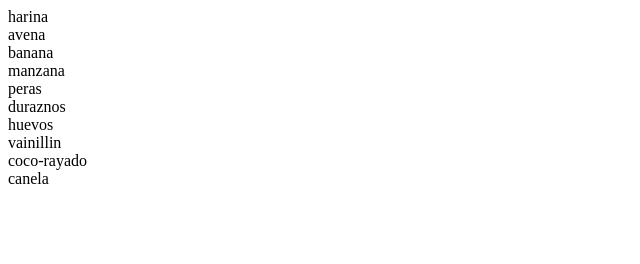
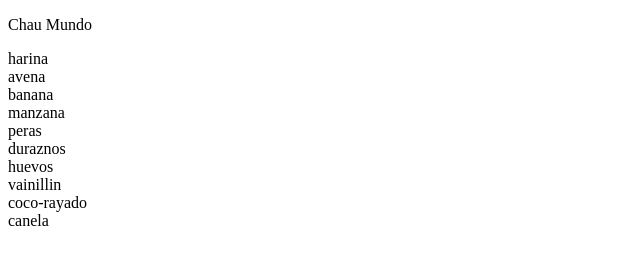
Before and after one commit to FDFacundoDiaz/Codigo-JS, a plain HTML site: page index.html in a window 1280 px wide. Shown: the whole page, without its empty margins (0-640 px from the left). Drawn offline with Linux system fonts and the light colour scheme.

Commit message:
chau mundo

```diff
--- a/index.html
+++ b/index.html
@@ -6,6 +6,8 @@
     <title>Hola Mundo</title>
 </head>
 <body>
+
+    <p>Chau Mundo</p>
     <script src="modulo2.js" ></script>
 </body>
 </html>
```
